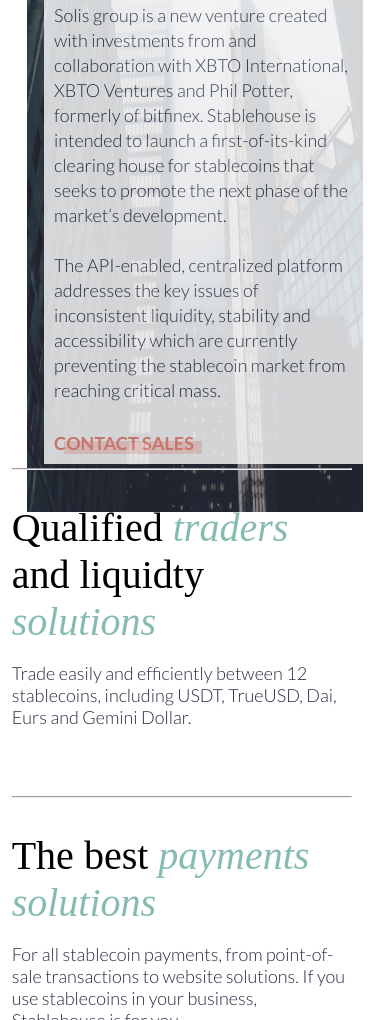
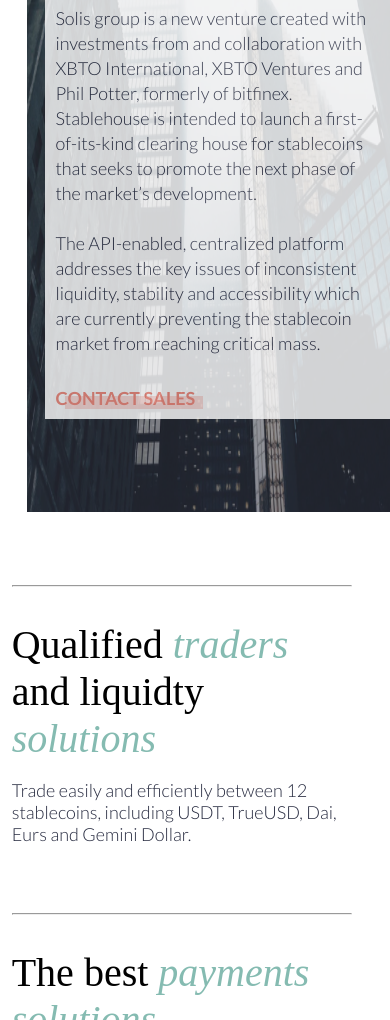
Before and after one commit to MargoKis/solis, a plain HTML site: page index.html in a window 390 px wide. Shown: the part 980-2000 px from the top of the page. Drawn offline with nearby package versions, Linux system fonts and the light colour scheme; some packages are replaced by stand-ins of ours; a script that the page names is missing; a web font is replaced by a local one.

Commit message:
fixed responsive

```diff
--- a/index.scss
+++ b/index.scss
@@ -55,7 +55,7 @@
     left: 0;
     width: 0;
     height: 2px;
-    background-color: var(--before-bg-color, #f1897b);
+    background-color:  #f1897b;
     transition: 0.3s;
   }
   &__navbar a:hover::before {
@@ -103,7 +103,7 @@
 
   &__solis-about {
     display: flex;
-    margin: 15% 7% 10%;
+    margin: 15% 0 0 7%;
     position: relative;
   }
 
@@ -321,6 +321,26 @@
 
 @media (max-width: 1400px) {
   .products {
+    margin-top: 30%;
+  }
+}
+@media (max-width: 1240px) {
+  .products {
+    margin-top: 60%;
+  }
+}
+@media (max-width: 1040px) {
+  .products {
+    margin-top: 60%;
+  }
+}
+@media (max-width: 940px) {
+  .products {
+    margin-top: 20%;
+  }
+}
+@media (max-width: 830px) {
+  .products {
     margin-top: 10%;
   }
 }
@@ -331,23 +351,23 @@
 }
 @media (max-width: 475px) {
   .products {
-    margin-top: 70%;
+    margin-top: 90%;
   }
 }
 @media (max-width: 410px) {
   .products {
-    margin-top: 140%;
+    margin-top: 90%;
   }
 }
 
 @media (max-width: 395px) {
   .products {
-    margin-top: 90%;
+    margin-top: 120%;
   }
 }
 @media (max-width: 376px) {
   .products {
-    margin-top: 150%;
+    margin-top: 180%;
   }
 }
 
--- a/script.js
+++ b/script.js
@@ -1,3 +1,5 @@
+//form validation
+
 document.addEventListener("DOMContentLoaded", function () {
   const inputs = document.querySelectorAll(".contact__input");
   const submitButton = document.getElementById("submitBtn");
@@ -79,7 +81,7 @@
   }
 
   submitButton.addEventListener("click", function (event) {
-    console.log("Button clicked!"); // Добавьте эту строку
+    console.log("Button clicked!");
     event.preventDefault();
 
     if (areAllInputsValid()) {
@@ -105,6 +107,7 @@
 const homeSection = document.querySelector(".home");
 const iconContainer = document.querySelector(".icon-container");
 const navbarLinks = document.querySelectorAll(".header__navbar a");
+const navLine = document.querySelectorAll('.header__navbar a::before');
 const titleClearinghouse = document.querySelector(".home__title-clearinghouse");
 const spanClearinghouse = document.querySelector(
   ".home__title-clearinghouse span.italic"
@@ -145,6 +148,8 @@
   const isDarkTheme = body.classList.contains("dark-theme");
 
   if (isDarkTheme) {
+
+
     for (const link of navbarLinks) {
       link.style.color = "#fff";
     }
@@ -197,6 +202,10 @@
       change.style.color = "#fff";
     }
 
+    for (const line of navLine) {
+      line.style.backgroundColor = "#53F3CD";
+     }
+
     body.style.backgroundColor = "#161926";
     whiteBox.style.backgroundColor = "#161926";
     pricingWhiteBox.style.backgroundColor = "#161926";
@@ -220,6 +229,7 @@
     contactSalesButton.style.borderColor = "#53F3CD";
     salesColorLine.style.backgroundColor = "#53F3CD";
     casesImgPlay.src = "./assets/png/icon-play-dark.png";
+
   } else {
     for (const link of navbarLinks) {
       link.style.color = "black";
@@ -309,6 +319,8 @@
   }
 });
 
+// burger-menu
+
 const header = document.querySelector(".header__logo-bar");
 
 let menu = document.querySelector("#menu-icon");
```
Also changed, not shown: index.css, 1 other file.
